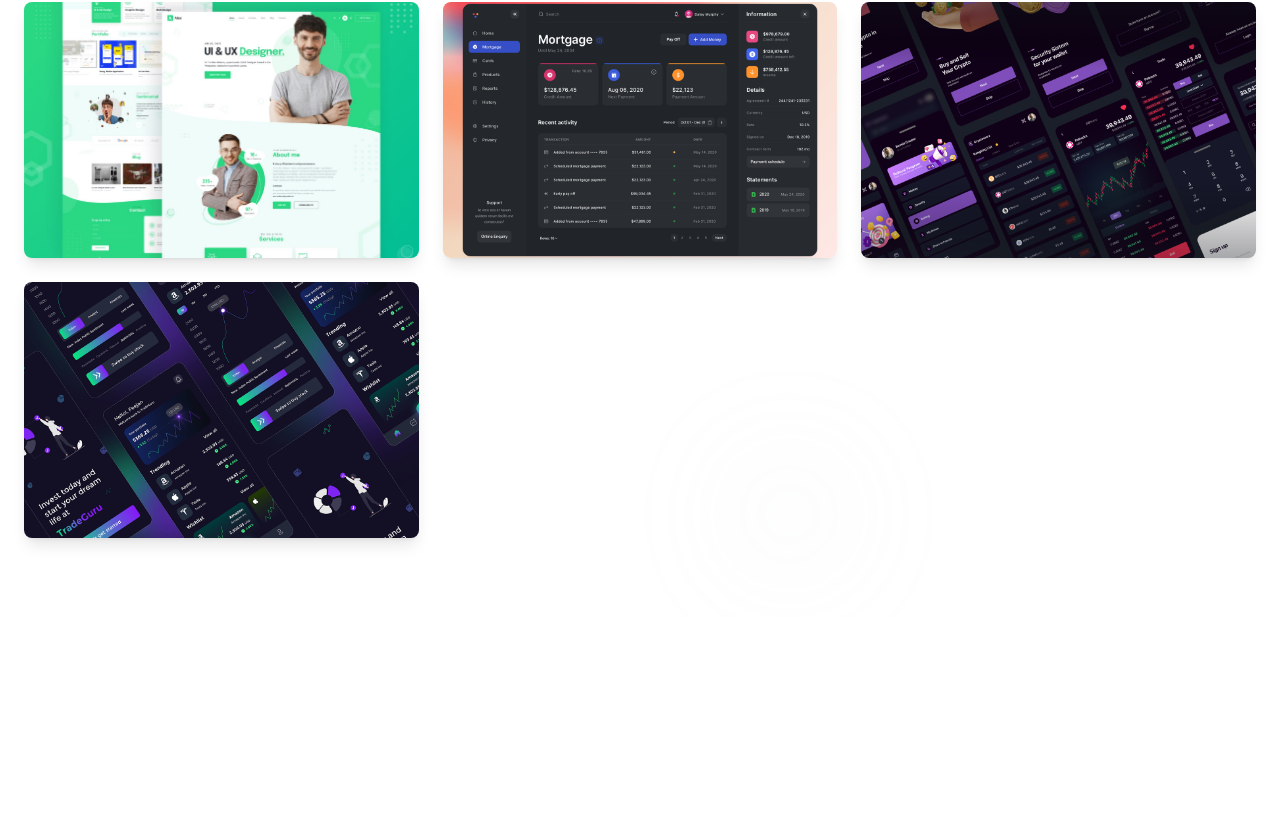
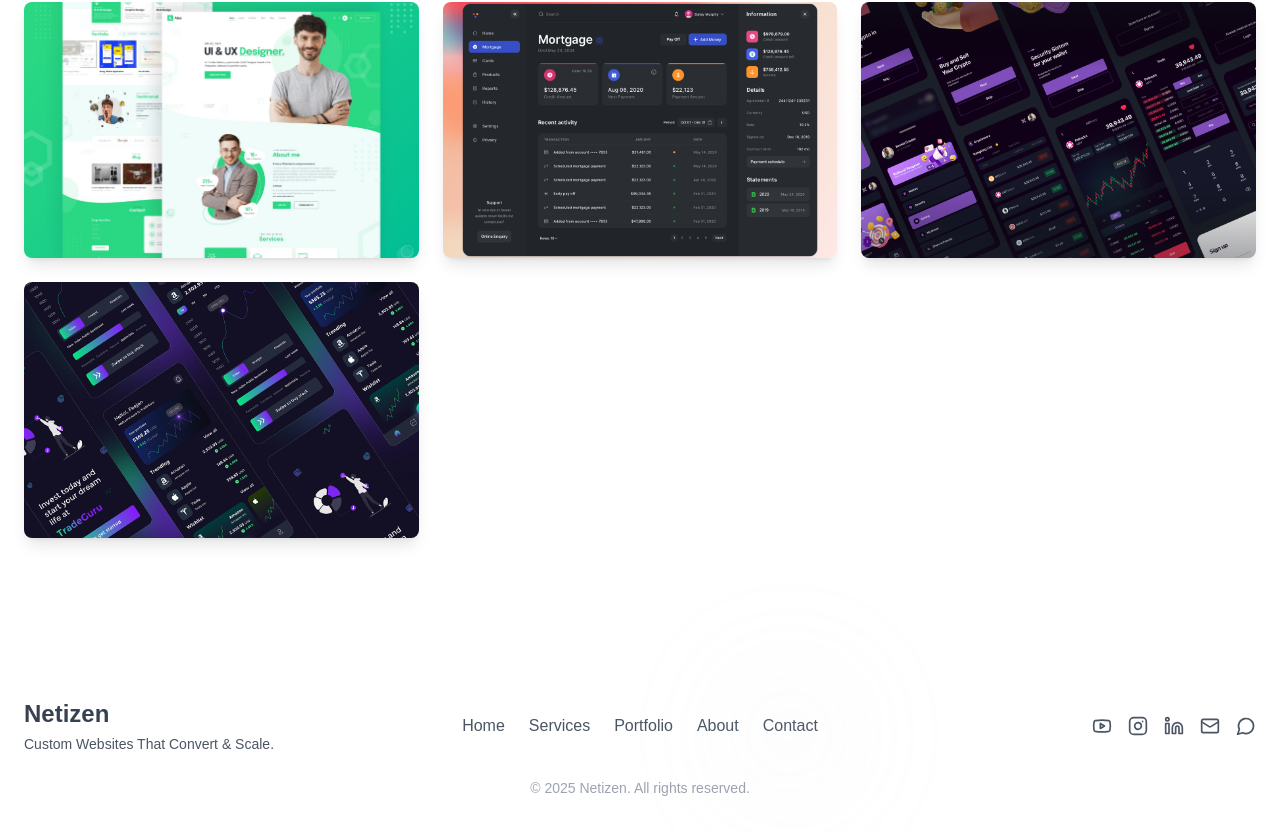
Before and after one commit to Kaveenxz/personal-site, a Next.js app: page /all-works in a window 1280 px wide. Shown: the part 790-1624 px from the top of the page. Before the commit the page ends 1408 px from the top, so only its background shows below. Built offline with nearby package versions, Linux system fonts and the light colour scheme.

Commit message:
done with our work section

```diff
--- a/app/(pages)/all-works/page.tsx
+++ b/app/(pages)/all-works/page.tsx
@@ -5,6 +5,7 @@ import Image from "next/image";
 import { motion } from "framer-motion";
 import { projects } from "@/app/data/projects";
 import Space from "@/app/components/Space";
+import Footer from "@/app/components/Footer";
 
 const categories = ["All", "Web Design", "UI/UX", "Branding", "E-commerce"];
 
@@ -128,6 +129,9 @@ export default function AllWorks() {
           </motion.div>
         ))}
       </motion.div>
+      <Space color="bg-white dark:bg-gray-900" direction="rounded-tl-full rounded-tr-full"/>
+
+      <Footer/>
     </div>
   );
 }
```
